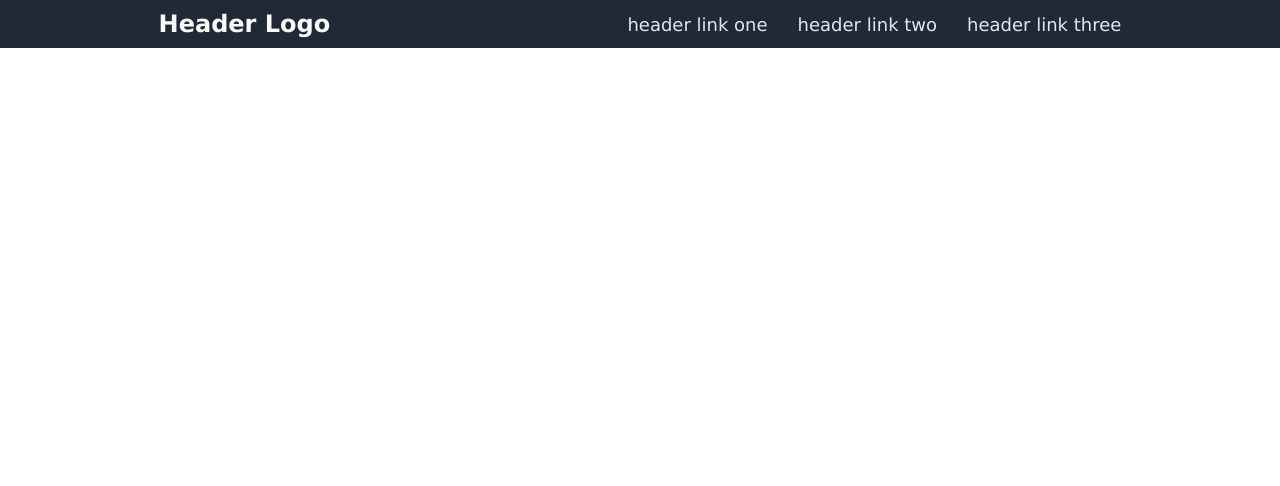
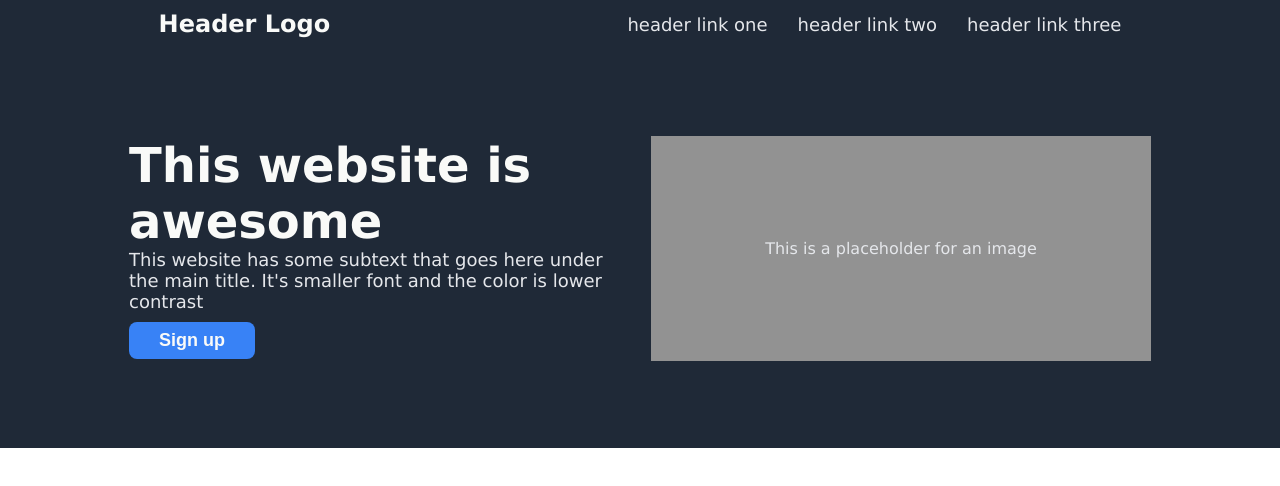
Before and after one commit to sivicst/odin-landing-page, a plain HTML site: page index.html in a window 1280 px wide. Shown: the top 486 px of the page. Drawn offline with Linux system fonts and the light colour scheme.

Commit message:
Add hero section

```diff
--- a/index.html
+++ b/index.html
@@ -16,7 +16,14 @@
         </ul>
     </div>
     <div class="section hero">
-
+        <div class="hero-left">
+            <div class="hero-main-text">This website is awesome</div>
+            <div class="hero-secondary-text">This website has some subtext that goes here under the main title. It's smaller font and the color is lower contrast</div>
+            <button class="sign-up-btn">Sign up</button>
+        </div>
+        <div class="hero-right">
+            This is a placeholder for an image
+        </div>
     </div>
     <div class="section information">
 
--- a/style.css
+++ b/style.css
@@ -34,3 +34,51 @@ a.header-link {
     font-size: 18px;
     color: #e5e7eb;
 }
+
+.section {
+    height: 400px;
+}
+
+.hero {
+    background-color: #1f2937;
+    display: flex;
+    justify-content: center;
+    align-items: center;
+    gap: 22px;
+}
+
+.hero-left {
+    width: 500px;
+}
+
+.hero-main-text {
+    font-size: 48px;
+    font-weight: bolder;
+    color: #f9faf8;
+}
+
+.hero-secondary-text {
+    font-size: 18px;
+    color: #e5e7eb;
+}
+
+.sign-up-btn {
+    background-color: #3882f6;
+    color: #f9faf8;
+    padding: 8px 30px;
+    border-radius: 8px;
+    border: none;
+    margin-top: 10px;
+    font-weight: bold;
+    font-size: 18px;
+}
+
+.hero-right {
+    height: 225px;
+    width: 500px;
+    background-color: rgb(146, 146, 146);
+    color: #e5e7eb;
+    display: flex;
+    justify-content: center;
+    align-items: center;
+}
```
